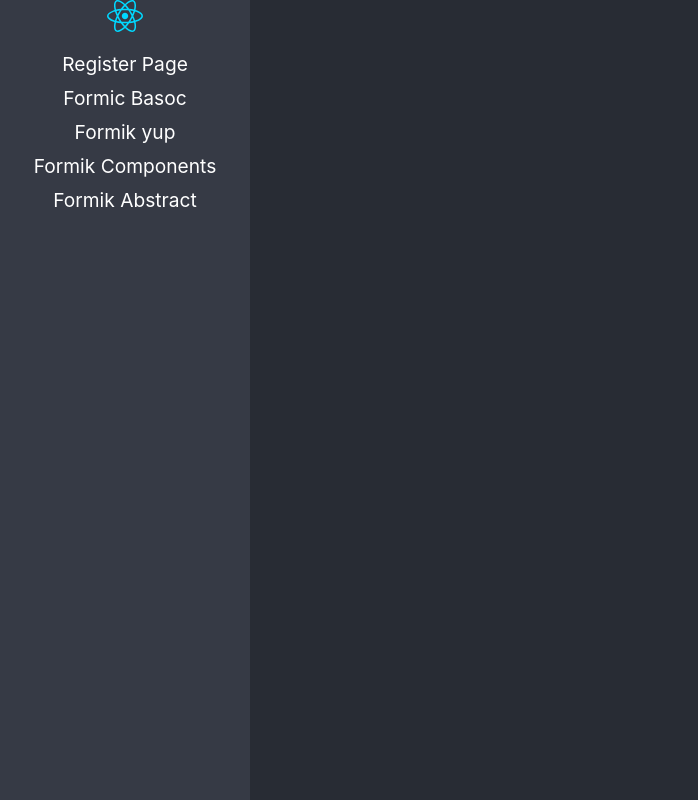
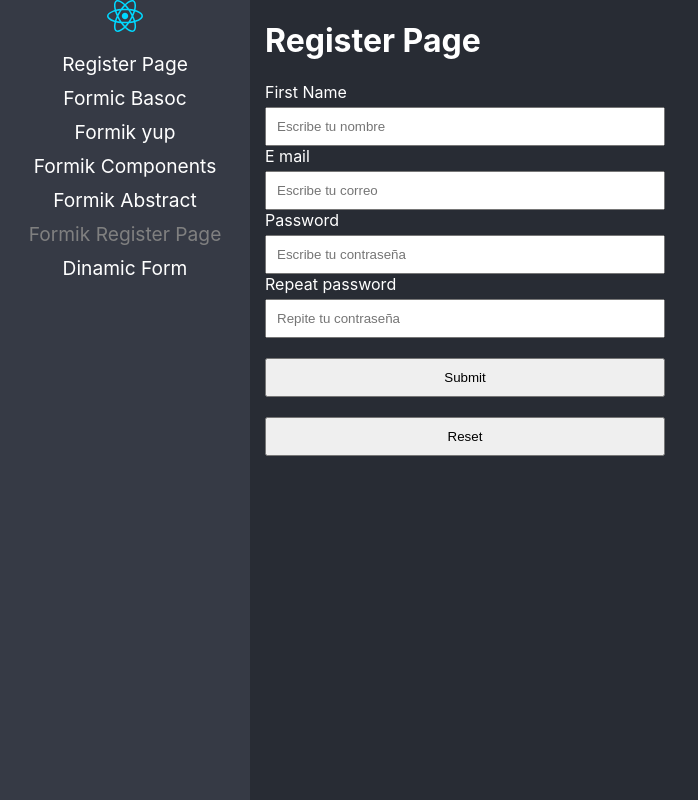
Before and after one commit to AlanDev24/react-adv, a React (Vite) app: page /formik-registerPage in a window 1280 px wide. Before the commit this address led to /home. Shown: the whole page, without its empty margins (0-698 px from the left). Built offline with nearby package versions, Linux system fonts and the light colour scheme.

Commit message:
formularios dinamicos

```diff
--- a/src/03-formss/components/MyTextInput.tsx
+++ b/src/03-formss/components/MyTextInput.tsx
@@ -1,27 +1,26 @@
-import { ErrorMessage, useField } from "formik"
+import { ErrorMessage, useField } from "formik";
 
-interface Props{
-    label: string;
-    name: string;
-    type?: string;
-    placeholder?: string;
-    [x: string]: any;
+interface Props {
+  label: string;
+  name: string;
+  type?: string;
+  placeholder?: string;
+  [x: string]: any;
 }
 
-export const MyTextInput = ({label, ...props}: Props) => {
-
-    const [field] = useField(props)
+export const MyTextInput = ({ label, ...props }: Props) => {
+  const [field] = useField(props);
 
   return (
     <>
-        <label htmlFor={ props.id || props.name}>{label}</label>
-        <input  className="text-input" {...field} placeholder={props.placeholder || ''}/>
-        <ErrorMessage name={props.name} component="span"/>
-        {/* {
-            meta.touched && meta.error && (
-                <span className="error">{meta.error}</span>
-            )
-        } */}
+      <label htmlFor={props.id || props.name}>{label}</label>
+      <input
+        type={props.type || "text"}
+        className="text-input"
+        {...field}
+        placeholder={props.placeholder || ""}
+      />
+      <ErrorMessage name={props.name} component="span" />
     </>
-  )
-}
+  );
+};
--- /dev/null
+++ b/src/03-formss/data/customForm.json
@@ -0,0 +1,70 @@
+[
+  {
+    "type": "input",
+    "name": "firstName",
+    "placeholder": "Ingresa tu nombre",
+    "label": "First Name",
+    "value": "",
+    "validations": [
+      {
+        "type": "required"
+      },
+      {
+        "type": "minLength",
+        "value": 3
+      }
+    ]
+  },
+  {
+    "type": "input",
+    "name": "lastName",
+    "placeholder": "Ingresa tu apellidp",
+    "label": "Last Name",
+    "value": "",
+    "validations": [
+      {
+        "type": "required"
+      }
+    ]
+  },
+  {
+    "type": "email",
+    "name": "email",
+    "placeholder": "Ingresa tu correo",
+    "label": "Email",
+    "value": "",
+    "validations": [
+      {
+        "type": "required"
+      },
+      {
+        "type": "email"
+      }
+    ]
+  },
+  {
+    "type": "select",
+    "name": "favoriteGame",
+    "label": "Favorite Game",
+    "value": "",
+    "options": [
+      {
+        "id": 1,
+        "label": "Super smash"
+      },
+      {
+        "id": 2,
+        "label": "Resident Evil"
+      },
+      {
+        "id": 3,
+        "label": "Metal Gear"
+      }
+    ],
+    "validations": [
+      {
+        "type": "required"
+      }
+    ]
+  }
+]
--- /dev/null
+++ b/src/03-formss/pages/DinamicForm.tsx
@@ -0,0 +1,81 @@
+import { Formik, Form } from "formik";
+import * as Yup from "yup";
+import formJson from "../data/customForm.json";
+import { MySelect, MyTextInput } from "../components";
+
+const initialValues: { [key: string]: any } = {};
+const requiredFiles: { [key: string]: any } = {};
+
+for (const input of formJson) {
+  initialValues[input.name] = input.value;
+  if (!input.validations) continue;
+
+  let schema = Yup.string();
+
+  for (const rule of input.validations) {
+    if (rule.type === "required") {
+      schema = schema.required("Este campo es requerido");
+    }
+
+    if (rule.type === "minLength") {
+      schema = schema.min(
+        (rule as any).value || 2,
+        `Minimo de ${(rule as any).value}`
+      );
+    }
+
+    if (rule.type === "email") {
+      schema = schema.email("Revisa la direccion de correo electronico");
+    }
+  }
+  requiredFiles[input.name] = schema;
+}
+
+const validationSchema = Yup.object({ ...requiredFiles });
+
+export const DinamicForm = () => {
+  console.log(formJson);
+  return (
+    <div>
+      <h1>Dinamic forms</h1>
+
+      <Formik
+        initialValues={initialValues}
+        onSubmit={(values) => {
+          console.log(values);
+        }}
+        validationSchema={validationSchema}
+      >
+        {(formik) => (
+          <Form noValidate>
+            {formJson.map(({ type, name, placeholder, label, options }) => {
+              if (type === "input" || type === "password" || type === "email") {
+                return (
+                  <MyTextInput
+                    key={name}
+                    type={type}
+                    name={name}
+                    label={label}
+                    placeholder={placeholder}
+                  />
+                );
+              } else if (type === "select") {
+                return (
+                  <MySelect key={name} label={label} name={name}>
+                    <option value="">Select an option</option>
+                    {options?.map((option) => (
+                      <option key={option.id} value={option.id}>
+                        {option.label}
+                      </option>
+                    ))}
+                  </MySelect>
+                );
+              }
+            })}
+            <button type="submit">Submit</button>
+          </Form>
+        )}
+      </Formik>
+    </div>
+  );
+};
--- /dev/null
+++ b/src/03-formss/pages/RegisterFormikPage.tsx
@@ -0,0 +1,78 @@
+import "../styles/styles.css";
+import { useForm } from "../hooks/useForm";
+import { Form, Formik } from "formik";
+import * as Yup from "yup";
+import { MyTextInput } from "../components";
+
+export const RegisterFormikPage = () => {
+  const {
+    onChange,
+    formData,
+    name,
+    email,
+    password1,
+    password2,
+    resetForm,
+    isValidEmail,
+  } = useForm({
+    name: "",
+    email: "",
+    password1: "",
+    password2: "",
+  });
+
+  return (
+    <div>
+      <h1>Register Page</h1>
+      <Formik
+        initialValues={{
+          name: "",
+          email: "",
+          password1: "",
+          password2: "",
+        }}
+        onSubmit={(values) => {
+          console.log(values);
+        }}
+        validationSchema={Yup.object({
+          name: Yup.string().required().min(2).max(15),
+          email: Yup.string().required().email(),
+          password1: Yup.string().required().min(6),
+          password2: Yup.string()
+            .required()
+            .oneOf([Yup.ref("password1")], 'Las contraseñas deben de ser iguales'),
+        })}
+      >
+        {({handleReset}) => (
+          <Form noValidate>
+            <MyTextInput
+              label="First Name"
+              name="name"
+              placeholder="Escribe tu nombre"
+            />
+            <MyTextInput
+              label="E mail"
+              name="email"
+              placeholder="Escribe tu correo"
+            />
+            <MyTextInput
+              label="Password"
+              name="password1"
+              type="password"
+              placeholder="Escribe tu contraseña"
+            />
+            <MyTextInput
+              label="Repeat password"
+              name="password2"
+              type="password"
+              placeholder="Repite tu contraseña"
+            />
+
+            <button type="submit">Submit</button>
+            <button type="submit" onClick={handleReset}>Reset</button>
+          </Form>
+        )}
+      </Formik>
+    </div>
+  );
+};
--- a/src/03-formss/pages/RegisetPage.tsx
+++ b/src/03-formss/pages/RegisterPage.tsx
@@ -1,7 +1,7 @@
 import "../styles/styles.css";
 import { useForm } from "../hooks/useForm";
 
-export const RegisetPage = () => {
+export const RegisterPage = () => {
   const {
     onChange,
     formData,
--- a/src/routes/Navigation.tsx
+++ b/src/routes/Navigation.tsx
@@ -1,11 +1,13 @@
 import { BrowserRouter, Navigate } from "react-router-dom";
 import { Routes, Route, NavLink } from "react-router-dom";
 import logo from "../assets/react.svg";
-import { RegisetPage } from "../03-formss/pages/RegisetPage";
+import { RegisterPage } from "../03-formss/pages/RegisterPage";
 import { FormicBasicPage } from "../03-formss/pages/FormicBasicPage";
 import { FormikYupPage } from "../03-formss/pages/Formik.yup.pagec";
 import { FormikComponentsPage } from "../03-formss/pages/Formik.components";
 import { FormikAbstractPage } from "../03-formss/pages/Formik.abstract";
+import { RegisterFormikPage } from "../03-formss/pages/RegisterFormikPage";
+import { DinamicForm } from "../03-formss/pages/DinamicForm";
 
 export const Navigation = () => {
   return (
@@ -54,15 +56,33 @@ export const Navigation = () => {
                 Formik Abstract
               </NavLink>
             </li>
+            <li>
+              <NavLink
+                className={({ isActive }) => (isActive ? "nav-active" : "")}
+                to="/formik-registerPage"
+              >
+                Formik Register Page
+              </NavLink>
+            </li>
+            <li>
+              <NavLink
+                className={({ isActive }) => (isActive ? "nav-active" : "")}
+                to="/dinamic-form"
+              >
+                Dinamic Form
+              </NavLink>
+            </li>
           </ul>
         </nav>
 
         <Routes>
-          <Route path="/register" element={<RegisetPage />} />
+          <Route path="/register" element={<RegisterPage />} />
           <Route path="/formik-basic" element={<FormicBasicPage />} />
           <Route path="/formik-yup" element={<FormikYupPage />} />
           <Route path="/formik-components" element={<FormikComponentsPage />} />
           <Route path="/formik-abstract" element={<FormikAbstractPage />} />
+          <Route path="/formik-registerPage" element={<RegisterFormikPage />} />
+          <Route path="/dinamic-form" element={<DinamicForm />} />
 
           <Route path="/*" element={<Navigate to="/home" replace />} />
         </Routes>
```
